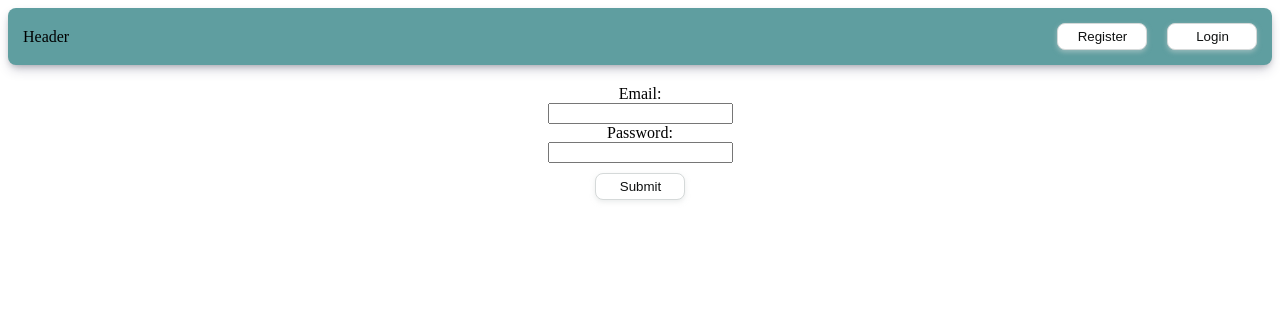
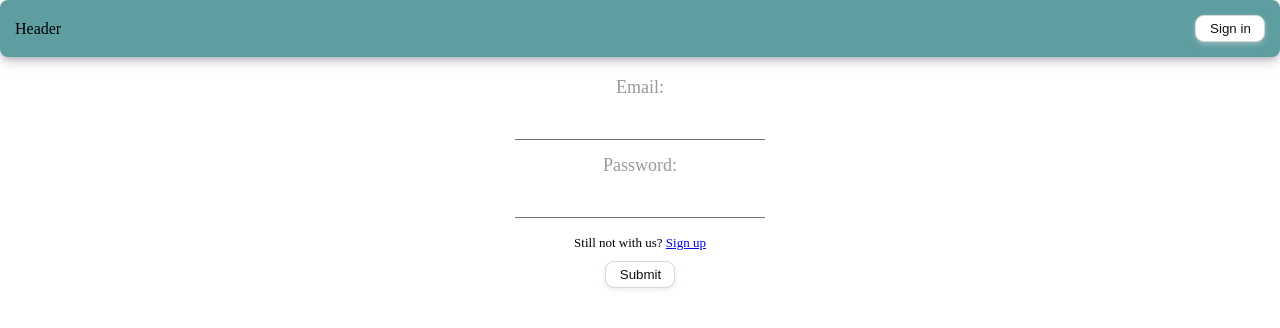
Before and after one commit to dmkur/users-app-react, a React (Create React App) app: page /login in a window 1280 px wide. Shown: the top 328 px of the page. Built offline with nearby package versions, Linux system fonts and the light colour scheme.

Commit message:
Update 6 files

```diff
--- /dev/null
+++ b/src/App.style.css
@@ -0,0 +1,75 @@
+*,
+before,
+after {
+  box-sizing: border-box;
+  margin: 0;
+  padding: 0;
+}
+
+h1,
+h2,
+h3,
+h4,
+h5,
+h6 {
+  padding: 0;
+  margin: 0;
+}
+
+button {
+  background-color: #fff;
+  border: 1px solid #d5d9d9;
+  border-radius: 9px;
+  box-shadow: rgba(213, 217, 217, 0.5) 0 2px 5px 0;
+
+  color: #0f1111;
+  cursor: pointer;
+
+  line-height: 25px;
+  padding: 0 10px 0 11px;
+
+  text-align: center;
+
+  width: 70px;
+  transition: all ease 0.4s;
+}
+
+.form_wrapper {
+  max-width: 500px;
+  margin: 0 auto;
+  padding: 0 15px;
+
+  text-align: center;
+}
+
+.form_div {
+  display: flex;
+  flex-direction: column;
+  justify-content: center;
+  align-items: center;
+
+  margin: 15px 0;
+  position: relative;
+}
+
+.form_input {
+  font-size: 18px;
+  padding: 10px 10px 10px 5px;
+
+  width: 250px;
+  border: none;
+  border-bottom: 1px solid #757575;
+  transition: 0.2s ease all;
+}
+
+.form_label {
+  pointer-events: none;
+  color: #999;
+  font-size: 18px;
+  font-weight: normal;
+
+  transition: 0.2s ease all;
+}
+.form_input:focus {
+  outline: none;
+}
--- a/src/components/Header/Header.js
+++ b/src/components/Header/Header.js
@@ -1,5 +1,5 @@
+import "./header.style.css";
 import { useNavigate } from "react-router-dom";
-import "./header.style.css";
 
 const Header = () => {
   const navigate = useNavigate();
@@ -8,8 +8,7 @@ const Header = () => {
     <div className="headerWrapper">
       <div>Header</div>
       <div className="headerBTN">
-        <button onClick={() => navigate("/register")}>Register</button>
-        <button onClick={() => navigate("/login")}>Login</button>
+        <button onClick={() => navigate("/login")}>Sign in</button>
       </div>
     </div>
   );
--- a/src/components/Header/header.style.css
+++ b/src/components/Header/header.style.css
@@ -17,30 +17,9 @@
   display: inline-flex;
   gap: 20px;
 }
-button {
-  background-color: #fff;
-  border: 1px solid #d5d9d9;
-  border-radius: 8px;
-  box-shadow: rgba(213, 217, 217, 0.5) 0 2px 5px 0;
 
 
-  color: #0f1111;
-  cursor: pointer;
-
-  line-height: 25px;
-  padding: 0 10px 0 11px;
-
-  text-align: center;
-
-  user-select: none;
-
-  touch-action: manipulation;
-  vertical-align: middle;
-  width: 90px;
-  transition: all ease 0.4s;
-}
-
-button:hover {
+.headerWrapper button:hover {
   background-color: rgba(220, 239, 228, 0.09);
   color: #fff;
 }
--- a/src/components/LoginForm/LoginForm.js
+++ b/src/components/LoginForm/LoginForm.js
@@ -1,39 +1,48 @@
-import {useForm} from "react-hook-form";
-import {useDispatch} from "react-redux";
-import {useNavigate} from "react-router-dom";
-import {authActions} from "../../redux";
+import { useForm } from "react-hook-form";
+import { useDispatch } from "react-redux";
+import { Link, useNavigate } from "react-router-dom";
+import { authActions } from "../../redux";
 
 const LoginForm = () => {
-    const {register, handleSubmit, reset} = useForm();
+  const { register, handleSubmit, reset } = useForm();
   const dispatch = useDispatch();
   const navigate = useNavigate();
 
   const submit = async (userData) => {
-        const {error} =await dispatch(authActions.login({userData}));
+    const { error } = await dispatch(authActions.login({ userData }));
     if (!error) {
-            navigate("/users");
+      navigate("/cars");
     }
     reset();
   };
 
   return (
-        <form onSubmit={handleSubmit(submit)} style={{textAlign: "center"}}>
-            <div>
-                <label>Email: </label>
+    <div className="form_wrapper">
+      <form onSubmit={handleSubmit(submit)}>
+        <div className="form_div">
+          <label className="form_label">Email: </label>
+          <input type={"text"} {...register("email")} className="form_input" />
         </div>
-            <input type={"text"} {...register("email")} />
 
-            <div>
-                <label>Password: </label>
+        <div className="form_div">
+          <label className="form_label">Password: </label>
+          <input
+            type={"password"}
+            {...register("password")}
+            className="form_input"
+          />
         </div>
-            <input type={"password"} {...register("password")} />
 
+        <span style={{ fontSize: "13px" }}>
+          Still not with us? <Link to={"/register"}>Sign up</Link>
+        </span>
 
-            <div style={{marginTop: "10px"}}>
+        <div style={{ marginTop: "10px" }}>
           <button type={"submit"}>Submit</button>
         </div>
       </form>
+    </div>
   );
 };
 
-export {LoginForm};
+export { LoginForm };
--- a/src/components/RegisterForm/RegisterForm.js
+++ b/src/components/RegisterForm/RegisterForm.js
@@ -1,15 +1,15 @@
-import {useForm} from "react-hook-form";
-import {userActions} from "../../redux";
-import {useNavigate} from "react-router-dom";
-import {useDispatch} from "react-redux";
+import { useForm } from "react-hook-form";
+import { userActions } from "../../redux";
+import { useNavigate } from "react-router-dom";
+import { useDispatch } from "react-redux";
 
 const RegisterForm = () => {
-    const {handleSubmit, register, reset} = useForm();
+  const { handleSubmit, register, reset } = useForm();
   const dispatch = useDispatch();
   const navigate = useNavigate();
 
   const submit = async (userData) => {
-        const {error} = await dispatch(userActions.createUser({userData}));
+    const { error } = await dispatch(userActions.createUser({ userData }));
     if (!error) {
       navigate("/login");
     }
@@ -17,32 +17,38 @@ const RegisterForm = () => {
   };
 
   return (
-        <form  onSubmit={handleSubmit(submit)} style={{textAlign:'center'}}>
-            <div>
-                <label>Name: </label>
+    <div className="form_wrapper">
+      <form onSubmit={handleSubmit(submit)} style={{ textAlign: "center" }}>
+        <div className="form_div">
+          <label className="form_label">Name: </label>
         </div>
-            <input type={"text"} {...register("name")} />
+        <input type={"text"} {...register("name")} className="form_input" />
 
-            <div>
-                <label>Age: </label>
+        <div className="form_div">
+          <label className="form_label">Age: </label>
         </div>
-            <input type={"number"} {...register("age")} />
+        <input type={"number"} {...register("age")} className="form_input" />
 
-            <div>
-                <label>Password: </label>
+        <div className="form_div">
+          <label className="form_label">Email: </label>
         </div>
-            <input type={"password"} {...register("password")} />
+        <input type={"text"} {...register("email")} className="form_input" />
 
-            <div>
-                <label>Email: </label>
+        <div className="form_div">
+          <label className="form_label">Password: </label>
         </div>
-            <input type={"text"} {...register("email")} />
+        <input
+          type={"password"}
+          {...register("password")}
+          className="form_input"
+        />
 
-            <div style={{marginTop:'10px'}}>
+        <div style={{ marginTop: "10px" }}>
           <button type={"submit"}>Submit</button>
         </div>
       </form>
+    </div>
   );
 };
 
-export {RegisterForm};
+export { RegisterForm };
```
Also changed, not shown: src/App.js (+16 -16 lines). Lines whose indentation alone changed are shown as unchanged.
